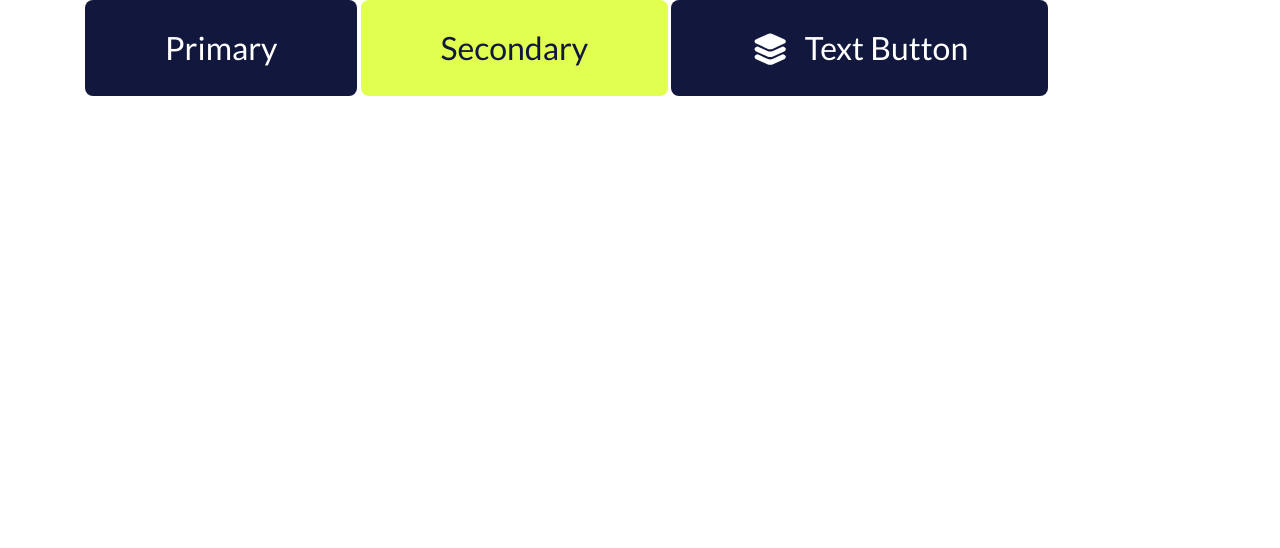
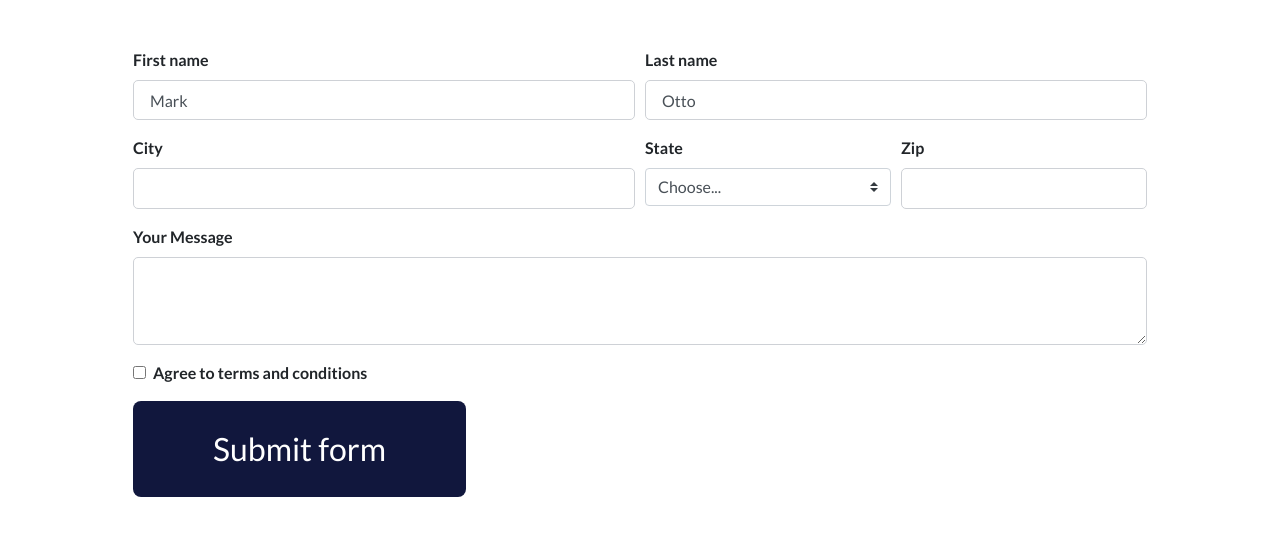
Before and after one commit to NeltaGmbh/framework, a website built with webpack: page index.html in a window 1280 px wide. Built offline with nearby package versions, Linux system fonts and the light colour scheme.

Commit message:
Inputs Modified

```diff
--- a/index.html
+++ b/index.html
@@ -10,11 +10,88 @@
     <div class="container">
       <div class="row">
         <div class="col-12">
-          <button type="button" class="btn btn-primary btn-sm">Primary</button>
-          <button type="button" class="btn btn-secondary">Secondary</button>
-          <button type="button" class="btn btn-primary">
-            <ion-icon name="layers"></ion-icon>Text Button
-          </button>
+          <form class="needs-validation p-5" novalidate>
+            <div class="form-row">
+              <div class="col-md-6 mb-3">
+                <label for="validationCustom01">First name</label>
+                <input
+                  type="text"
+                  class="form-control"
+                  id="validationCustom01"
+                  value="Mark"
+                  required
+                />
+                <div class="valid-feedback">Looks good!</div>
+              </div>
+              <div class="col-md-6 mb-3">
+                <label for="validationCustom02">Last name</label>
+                <input
+                  type="text"
+                  class="form-control"
+                  id="validationCustom02"
+                  value="Otto"
+                  required
+                />
+                <div class="valid-feedback">Looks good!</div>
+              </div>
+            </div>
+            <div class="form-row">
+              <div class="col-md-6 mb-3">
+                <label for="validationCustom03">City</label>
+                <input
+                  type="text"
+                  class="form-control"
+                  id="validationCustom03"
+                  required
+                />
+                <div class="invalid-feedback">Please provide a valid city.</div>
+              </div>
+              <div class="col-md-3 mb-3">
+                <label for="validationCustom04">State</label>
+                <select class="custom-select" id="validationCustom04" required>
+                  <option selected disabled value="">Choose...</option>
+                  <option>...</option>
+                </select>
+                <div class="invalid-feedback">Please select a valid state.</div>
+              </div>
+              <div class="col-md-3 mb-3">
+                <label for="validationCustom05">Zip</label>
+                <input
+                  type="text"
+                  class="form-control"
+                  id="validationCustom05"
+                  required
+                />
+                <div class="invalid-feedback">Please provide a valid zip.</div>
+              </div>
+            </div>
+            <div class="form-row">
+              <div class="col-md-12 mb-3">
+                <label for="validationCustom03">Your Message</label>
+                <textarea class="form-control" required></textarea>
+                <div class="invalid-feedback">Please write a message.</div>
+              </div>
+            </div>
+            <div class="form-group">
+              <div class="form-check">
+                <input
+                  class="form-check-input"
+                  type="checkbox"
+                  value=""
+                  id="invalidCheck"
+                  required
+                />
+                <label class="form-check-label" for="invalidCheck">
+                  Agree to terms and conditions
+                </label>
+                <div class="invalid-feedback">
+                  You must agree before submitting.
+                </div>
+              </div>
+            </div>
+
+            <button class="btn btn-primary" type="submit">Submit form</button>
+          </form>
         </div>
       </div>
     </div>
--- a/src/javascript/components/textfield.js
+++ b/src/javascript/components/textfield.js
@@ -0,0 +1,28 @@
+(function () {
+    "use strict";
+    window.addEventListener(
+      "load",
+      function () {
+        var forms = document.getElementsByClassName(
+          "needs-validation"
+        );
+        var validation = Array.prototype.filter.call(
+          forms,
+          function (form) {
+            form.addEventListener(
+              "submit",
+              function (event) {
+                if (form.checkValidity() === false) {
+                  event.preventDefault();
+                  event.stopPropagation();
+                }
+                form.classList.add("was-validated");
+              },
+              false
+            );
+          }
+        );
+      },
+      false
+    );
+  })();
--- a/src/javascript/index.js
+++ b/src/javascript/index.js
@@ -1,2 +1,3 @@
 import 'bootstrap';
+import '../javascript/components/textfield.js';
 import '../sass/styles.scss';
--- a/src/sass/components/_textfield.scss
+++ b/src/sass/components/_textfield.scss
@@ -0,0 +1,10 @@
+.form-control {
+  border-radius: 5px;
+  border: 1px solid $neutral-6;
+  font-size: 1rem;
+  padding: 1.2rem 1rem;
+}
+
+label {
+  font-weight: bold;
+}
```
Also changed, not shown: README.md, dist/bundle.css, dist/bundle.js.
